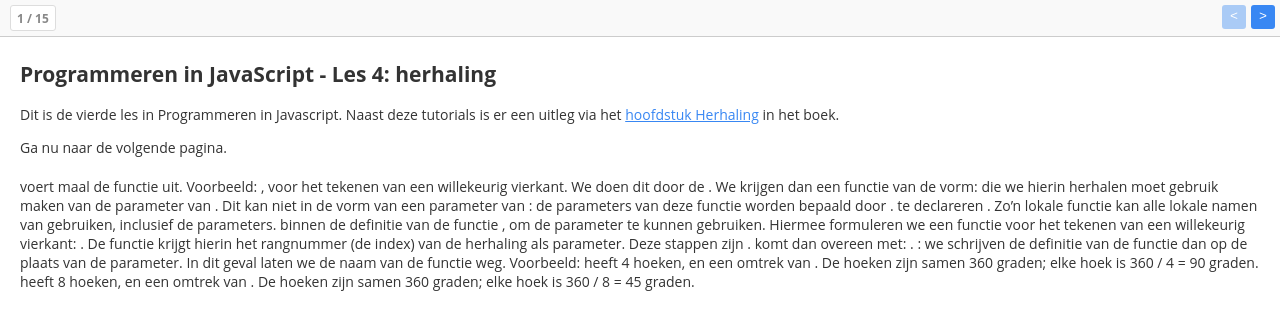
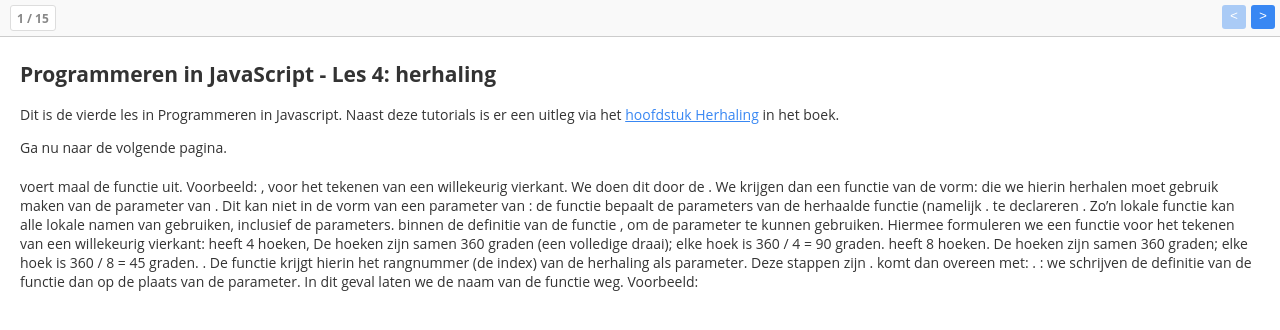
Before and after one commit to eelcodijkstra/pjs0, a Jekyll site: the page built from _lessons/les4.md, in a window 1280 px wide. Shown: the top 330 px of the page. Built offline with Jekyll 4.4.1, drawn with Linux system fonts in a browser that asks for light colours; nearby versions of some CDN libraries; some of the changed lines change nothing that is shown.

Commit message:
Les 4: veelhoeken opgeschoond

````diff
--- a/_lessons/les4.md
+++ b/_lessons/les4.md
@@ -57,7 +57,7 @@
 }
 ```
 
-We kunnen in dit geval nog geen functie maken voor het tekenen van een willekeurig vierkant. Later zullen we hiervoor verschillende oplossingen laten zien.
+We kunnen op deze manier nog geen functie maken voor het tekenen van een willekeurig vierkant. Hier komen we later op terug.
 
 ---
 
@@ -77,7 +77,7 @@
 }
 ```
 
-De functie `edge` die we hierin herhalen moet gebruik maken van de parameter `size` van `square`. Dit kan niet in de vorm van een parameter van `edge`: de parameters van deze functie worden bepaald door `repeat`.
+De functie `edge` die we hierin herhalen moet gebruik maken van de parameter `size` van `square`. Dit kan niet in de vorm van een parameter van `edge`: de functie `repeat` bepaalt de parameters van de herhaalde functie (namelijk `()`.
 
 We lossen dit op door de functie `edge` te declareren *binnen de functie `square`*. Zo'n lokale functie kan alle lokale namen van `square` gebruiken, inclusief de parameters.
 
@@ -128,10 +128,26 @@
 1. Voer bovenstaande declaraties in als "user defined functions" in het JavaScript-deel. Koppel de functie `square` aan `testB`.
 2. Wat is het product van de hoek in `edge`, en het aantal herhalingen? Is dat toevallig? Wat is deze hoek voor een regelmatige veelhoek met n zijden?
 3. Maak op een vergelijkbare manier een algemene functie om een zeshoek (hexagon) te tekenen.
-4. Maak een functie voor het tekenen van een regelmatige veelhoek: <br> `function polygon(n,  size)`, <br> waarbij `n` het aantal hoeken is (`n > 2`). en `size` de lengte van een zijde is.
-
 
 ## Regelmatige veelhoek(2)
+
+Een vierkant met zijde `sz` heeft 4 hoeken, De hoeken zijn samen 360 graden (een volledige draai); elke hoek is 360 / 4 = 90 graden.
+
+Een achthoek met zijde `sz` heeft 8 hoeken. De hoeken zijn samen 360 graden; elke hoek is 360 / 8 = 45 graden.
+
+Wat is het algemene patroon van een (regelmatige) n-hoek?
+
+* er zijn `n` hoeken en `n` zijden;
+* elke hoek is `360 /n` graden.
+
+---
+
+*Opdrachten:*
+
+1. Wat is de omtrek van een regelmatige veelhoek met `n` zijden van lengte `size`?
+2. Maak een functie voor het tekenen van een regelmatige veelhoek: <br> `function polygon(n,  size)`, <br> waarbij `n` het aantal hoeken is (`n > 2`), en `size` de lengte van een zijde is.
+
+## Regelmatige veelhoek(3)
 
 Een functie voor het tekenen van een regelmatige veelhoek:
 
@@ -235,39 +251,6 @@
 
 1. Maak een test (bijv. `testB`) voor het voorbeeld hierboven.
 2. PM
-
-
-## Veelhoeken
-
-We kunnen de herhaling gebruiken om op een gemakkelijke manier andere figuren te tekenen. We beginnen met veelhoeken.
-
-Een vierkant met zijde `sz` heeft 4 hoeken, en een omtrek van `4 * sz`. De hoeken zijn samen 360 graden; elke hoek is 360 / 4 = 90 graden.
-
-Een achthoek met zijde `sz` heeft 8 hoeken, en een omtrek van `8 * sz`. De hoeken zijn samen 360 graden; elke hoek is 360 / 8 = 45 graden.
-
-Wat is het algemene patroon van een (regelmatige) n-hoek?
-
-1. de hoek is `360 /n` graden;
-2. de zijde is `omtrek / n`.
-
----
-
-*Opdrachten:*
-
-* (1) Maak een functie voor het tekenen van een achthoek met zijde `sz`:
-
-```js
-function octagon(sz) { ... }
-```
-
-* (2) Maak een functie voor het tekenen van een veelhoek met `n` hoeken en met omtrek `c`.
-
-```js
-function polygon(n, c) { .... }
-```
-
-* (3) Wat is het resultaat als het aantal hoeken erg groot wordt?
-
 
 ## Een nest van vierkanten
 
````
